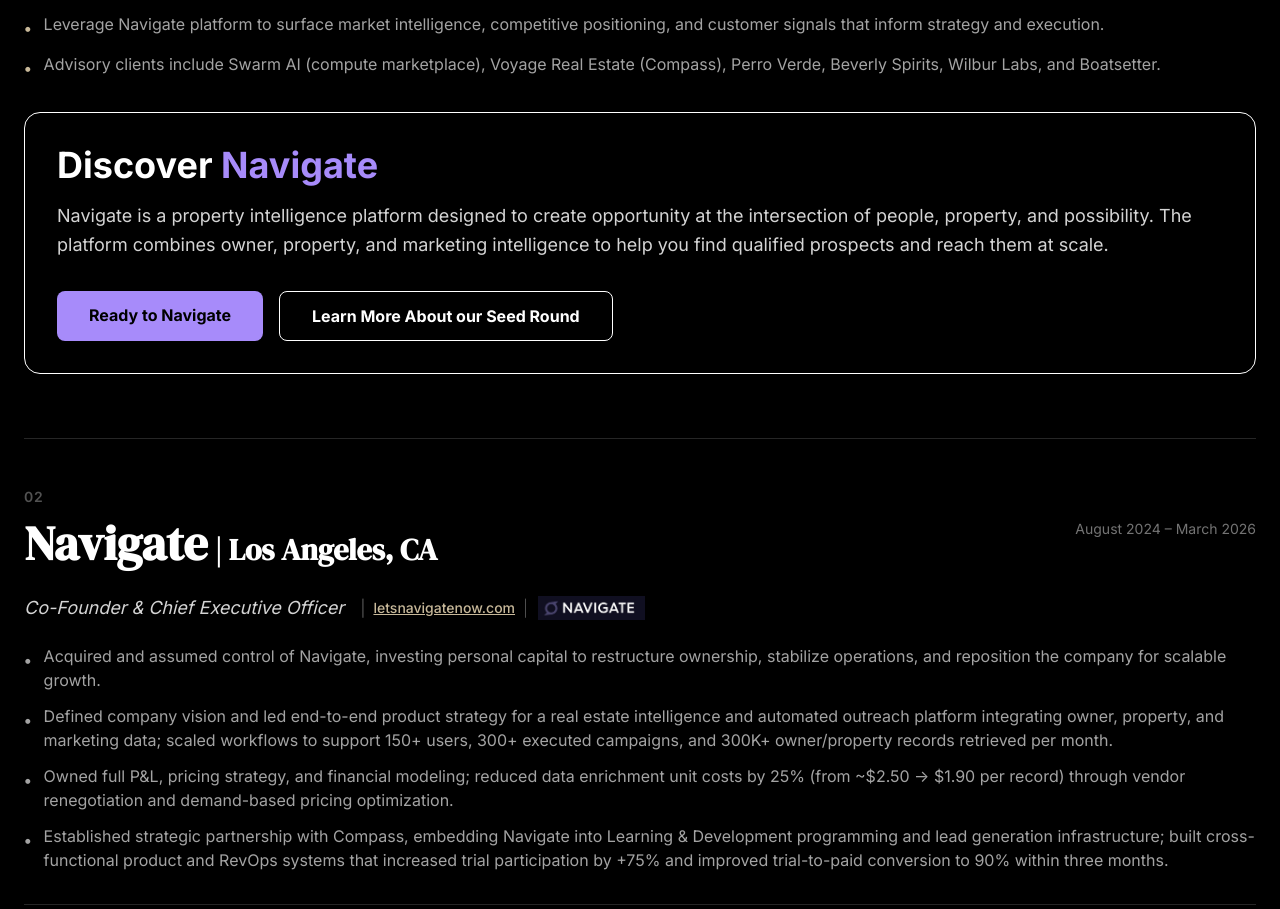
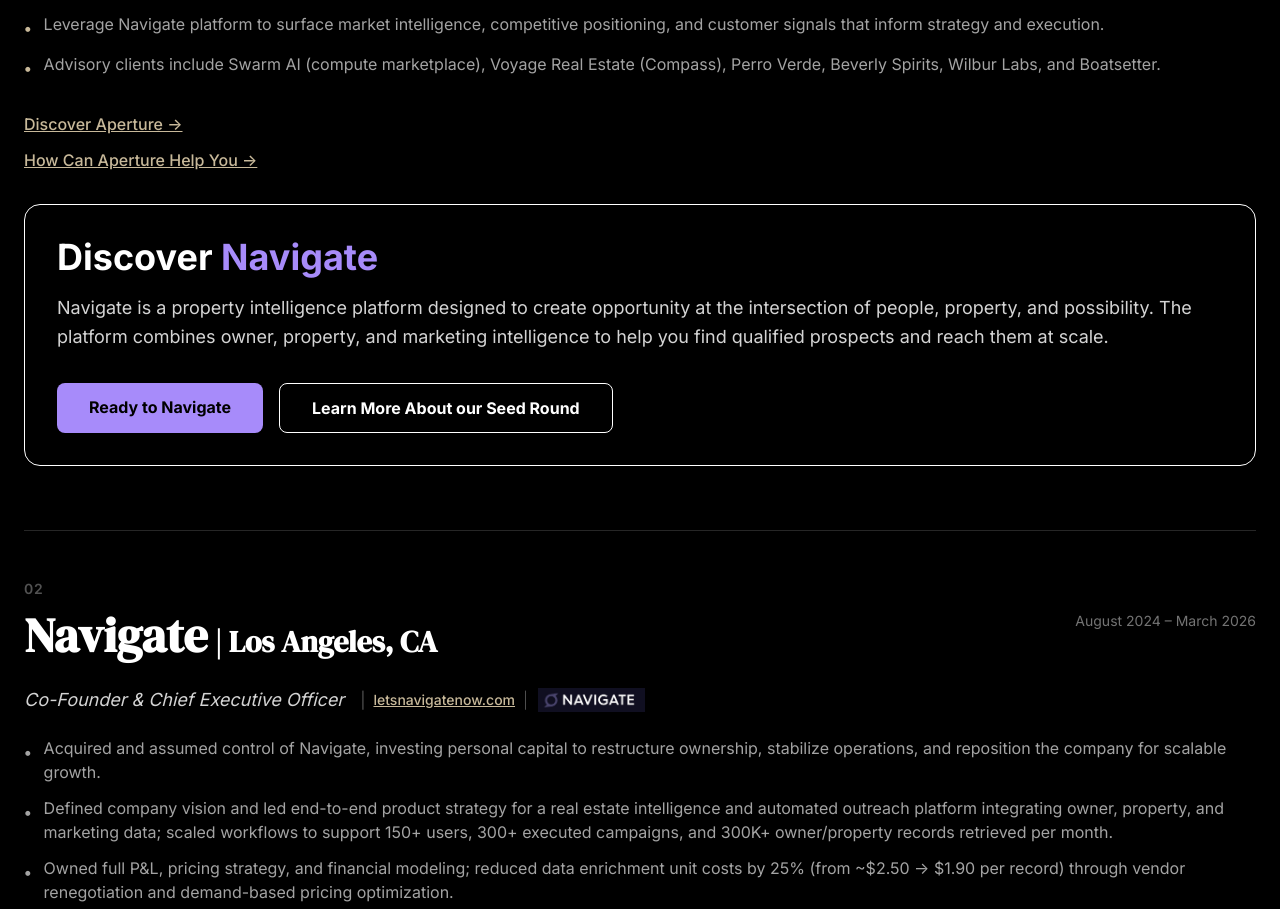
Before and after one commit to letsnavigatebmw/brandonmweaver, a React (Vite) app: page / in a window 1280 px wide. Shown: the part 3749-4658 px from the top of the page. Built offline with nearby package versions, Linux system fonts and the light colour scheme.

Commit message:
Add Aperture CTA links: Discover Aperture + How Can Aperture Help You

```diff
--- a/src/components/Projects.jsx
+++ b/src/components/Projects.jsx
@@ -189,6 +189,26 @@ export default function Projects() {
                   ))}
                 </ul>
 
+                {/* Aperture CTA Links */}
+                <div className="mb-8 space-y-3">
+                  <a
+                    href="https://www.aperturehospitality.com"
+                    target="_blank"
+                    rel="noopener noreferrer"
+                    className="block text-gold-400 hover:text-gold-300 transition-colors font-medium underline text-base"
+                  >
+                    Discover Aperture →
+                  </a>
+                  <a
+                    href="https://www.aperturehospitality.com/executive-advisory"
+                    target="_blank"
+                    rel="noopener noreferrer"
+                    className="block text-gold-400 hover:text-gold-300 transition-colors font-medium underline text-base"
+                  >
+                    How Can Aperture Help You →
+                  </a>
+                </div>
+
                 {/* Navigate Platform Card */}
                 <div className="bg-transparent border border-white rounded-2xl p-8 space-y-4 mb-8">
                   {/* Heading */}
```
